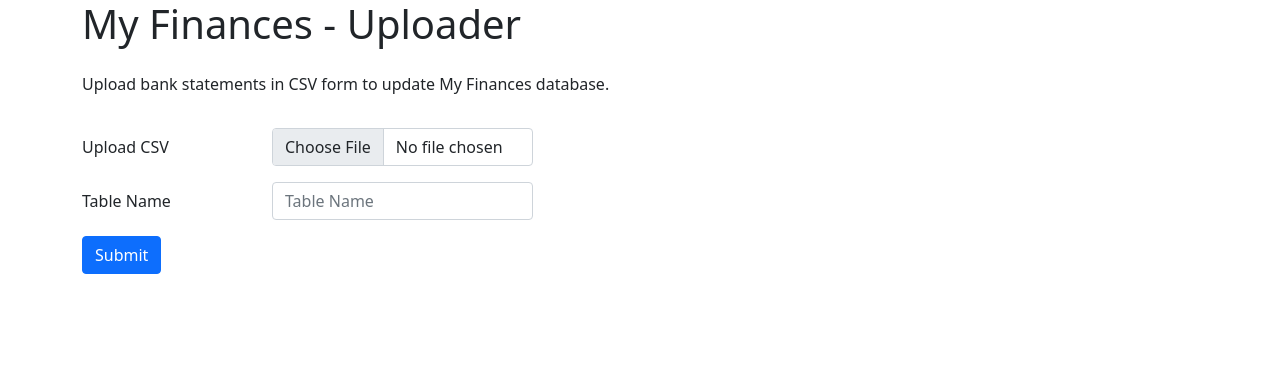
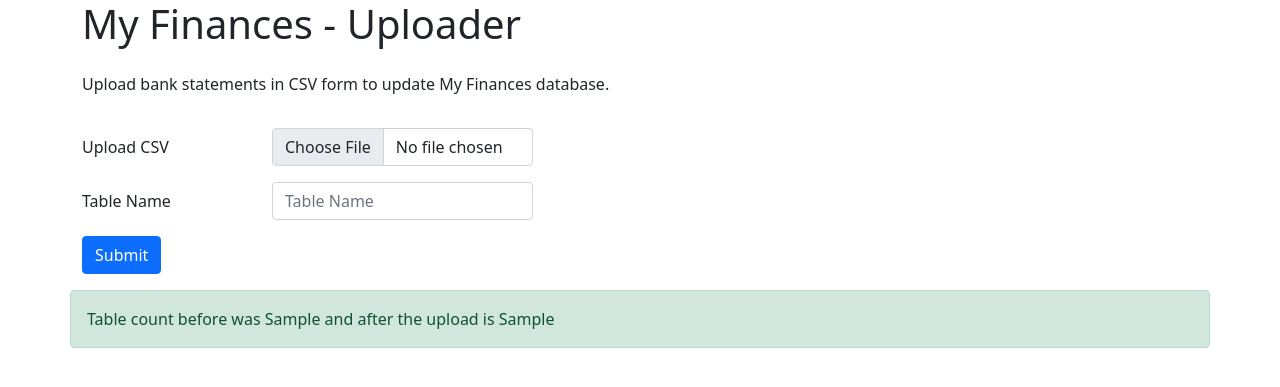
Before and after one commit to PabloPardoGarcia/my-finances, a FastAPI app: template uploader/app/templates/upload.html in a window 1280 px wide. Shown: the top 387 px of the page. Run offline with FastAPI, Linux system fonts and the light colour scheme; the template is opened without the code that fills it: most values are stand-ins (such as "Sample title", 1, 10 or a date in 2020); parts of the project's set-up code (start-up, migrations or seed data) failed here and were passed over.

Commit message:
add alert to upload with results

```diff
--- a/uploader/app/main.py
+++ b/uploader/app/main.py
@@ -37,12 +37,12 @@ async def root(request: Request):
 def upload(request: Request):
     return templates.TemplateResponse(
         name="upload.html",
-        context={"request": request}
+        context={"request": request, "results": None}
     )
 
 
-@app.post("/upload")
-def upload_csv_to_table(file: Annotated[UploadFile, File()], table_name: Annotated[str, Form()]):
+@app.post("/upload", response_class=HTMLResponse)
+def upload_csv_to_table(request: Request, file: Annotated[UploadFile, File()], table_name: Annotated[str, Form()]):
     if file.content_type != "text/csv":
         raise HTTPException(
             status_code=400,
@@ -63,6 +63,11 @@ def upload_csv_to_table(file: Annotated[UploadFile, File()], table_name: Annotat
     finally:
         file.file.close()
 
-    return {"message": f"Successfully uploaded {file.filename}. "
-                       f"Table count before was {table_count_before} and "
-                       f"after the upload is {table_count_after}"}
+    return templates.TemplateResponse(
+        name="upload.html",
+        context={"request": request, "results": {
+            "filename": file.filename,
+            "table_count_before": table_count_before,
+            "table_count_after": table_count_after
+        }}
+    )
--- a/uploader/app/templates/upload.html
+++ b/uploader/app/templates/upload.html
@@ -35,6 +35,13 @@
             <button type="submit" class="btn btn-primary">Submit</button>
         </form>
     </div>
+    {% if results is not none %}
+    <div class="mb-3 row">
+        <div class="alert alert-success" role="alert">
+            Table count before was {{ results.table_count_before }} and after the upload is {{ results.table_count_after }}
+        </div>
+    </div>
+    {% endif %}
 </main><!-- /.container -->
 {% endblock %}
 
```
